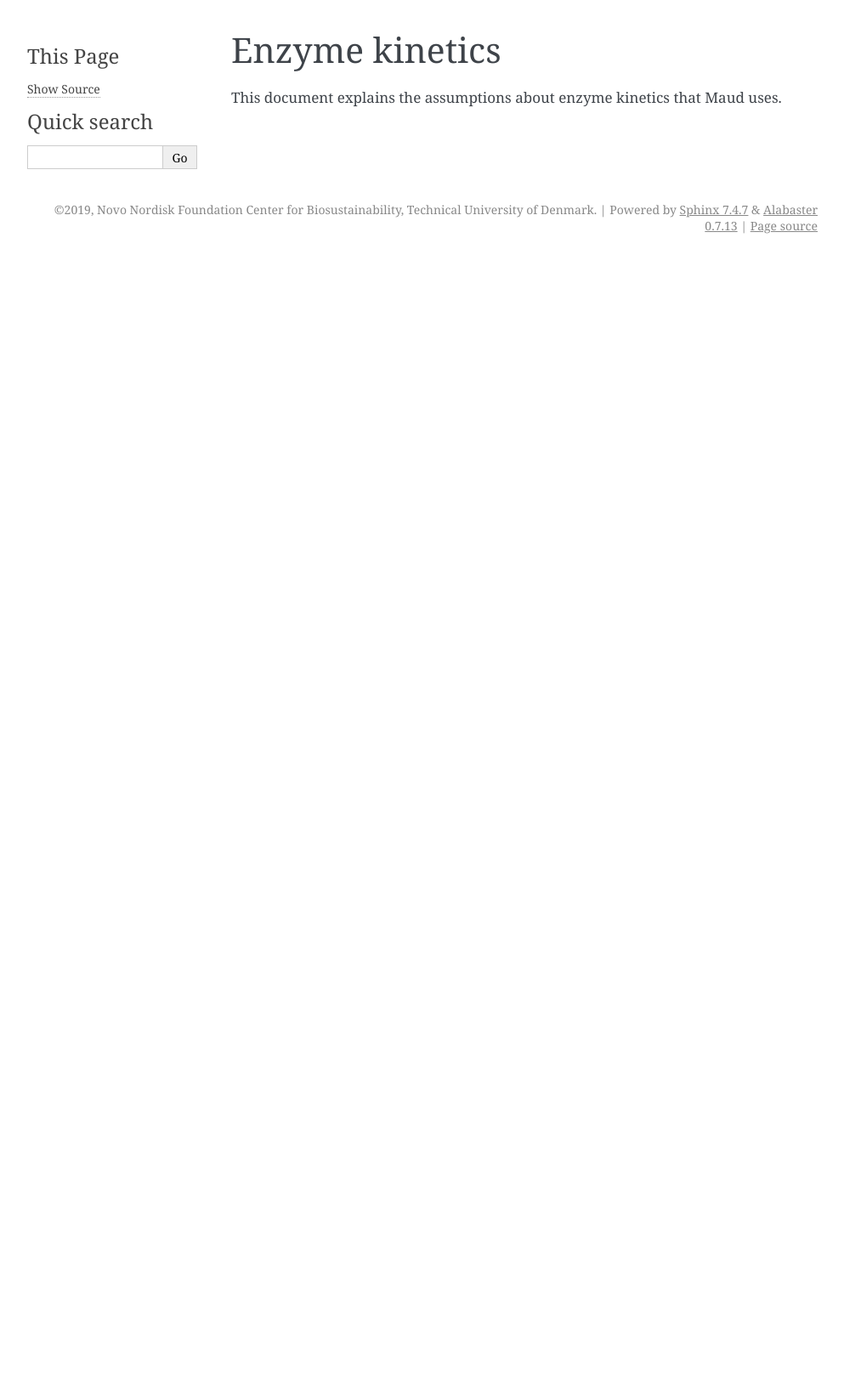
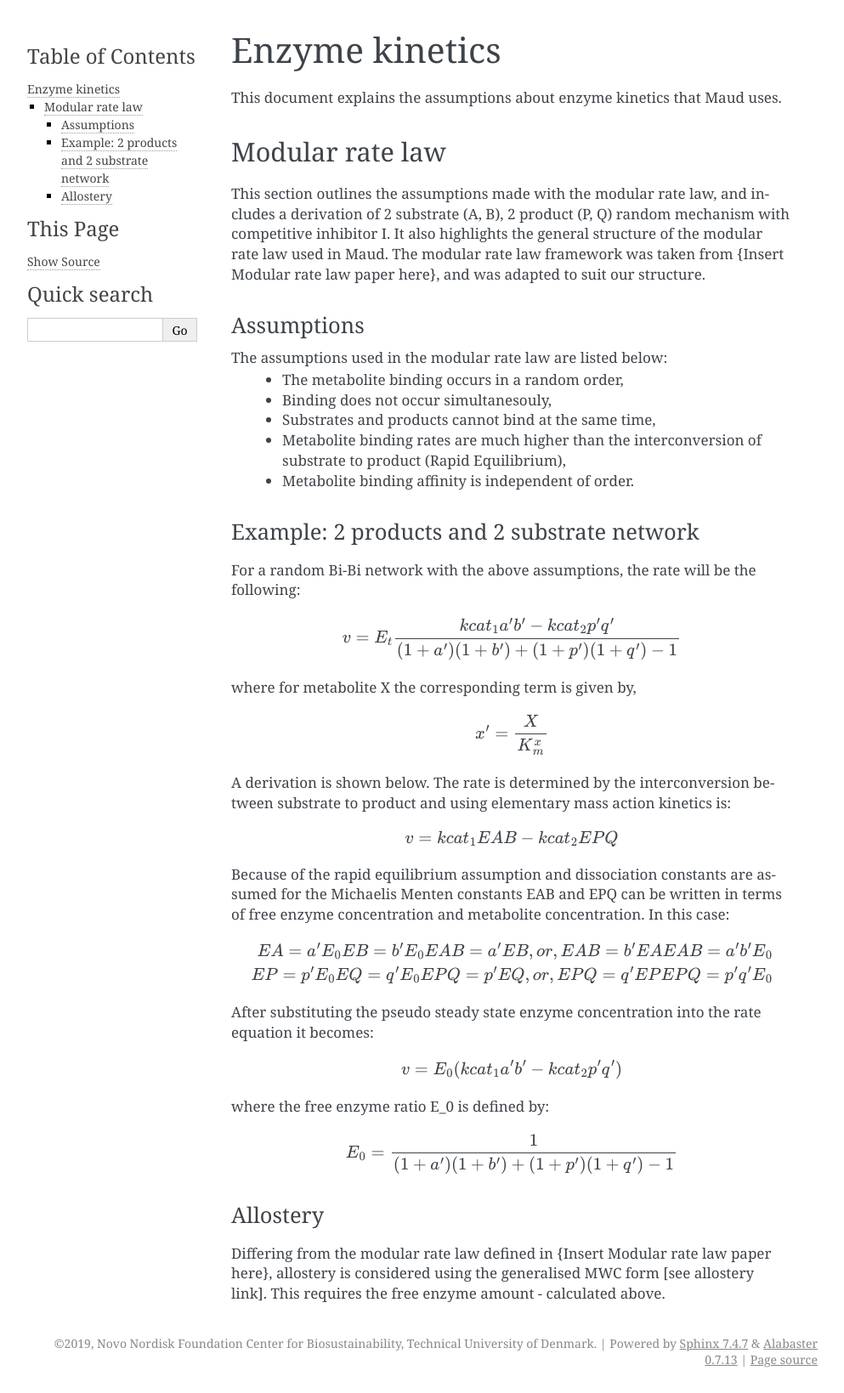
Before and after one commit to biosustain/Maud, a Sphinx documentation site: the page built from docs/theory/enzyme_kinetics.rst, in a window 1280 px wide. Shown: the whole page at 85% size, without its empty margins (148-1141 px from the left). Built offline with Sphinx 7.4.7, drawn with Linux system fonts in a browser that asks for light colours; before the commit the page ends 900 px from its top, so only the background shows below that.

Commit message:
Docs: adding modular rate law documentation in enzyme kinetics

```diff
--- a/docs/theory/enzyme_kinetics.rst
+++ b/docs/theory/enzyme_kinetics.rst
@@ -3,3 +3,76 @@ Enzyme kinetics
 ===============
 
 This document explains the assumptions about enzyme kinetics that Maud uses.
+
+Modular rate law
+================
+
+This section outlines the assumptions made with the modular rate law, and includes a derivation of 2 substrate (A, B),
+2 product (P, Q) random mechanism with competitive inhibitor I. It also highlights the general structure of the
+modular rate law used in Maud. The modular rate law framework was taken from {Insert Modular rate law paper here},
+and was adapted to suit our structure.
+
+Assumptions
+-----------
+
+The assumptions used in the modular rate law are listed below:
+    - The metabolite binding occurs in a random order,
+    - Binding does not occur simultanesouly,
+    - Substrates and products cannot bind at the same time,
+    - Metabolite binding rates are much higher than the interconversion of substrate to product (Rapid Equilibrium),
+    - Metabolite binding affinity is independent of order.
+
+
+Example: 2 products and 2 substrate network
+-------------------------------------------
+
+For a random Bi-Bi network with the above assumptions, the rate will be the following:
+
+.. math::
+   v = E_t \frac{kcat_1 a' b' - kcat_2 p' q'}{(1 + a')(1 + b') + (1 + p')(1 + q') -1}
+
+where for metabolite X the corresponding term is given by,
+
+.. math::
+   x' = \frac{X}{K_m^{x}}
+
+A derivation is shown below. The rate is determined by the interconversion between substrate to product and using
+elementary mass action kinetics is:
+
+.. math::
+   v = kcat_1 EAB - kcat_2 EPQ
+
+Because of the rapid equilibrium assumption and dissociation constants are assumed
+for the Michaelis Menten constants EAB and EPQ can be written in terms of free
+enzyme concentration and metabolite concentration. In this case:
+
+.. math::
+   EA = a' E_0
+   EB = b' E_0
+   EAB = a' EB, or,
+   EAB = b' EA
+   EAB = a' b' E_0
+
+   EP = p' E_0
+   EQ = q' E_0
+   EPQ = p' EQ, or,
+   EPQ = q' EP
+   EPQ = p' q' E_0
+
+After substituting the pseudo steady state enzyme concentration into the rate
+equation it becomes:
+
+.. math::
+   v = E_0 (kcat_1 a' b' - kcat_2 p' q')
+
+where the free enzyme ratio E_0 is defined by:
+
+.. math::
+   E_0 = \frac{1}{(1 + a')(1 + b') + (1 + p')(1 + q') -1}
+
+Allostery
+---------
+
+Differing from the modular rate law defined in {Insert Modular rate law paper here},
+allostery is considered using the generalised MWC form [see allostery link]. This
+requires the free enzyme amount - calculated above.
```
